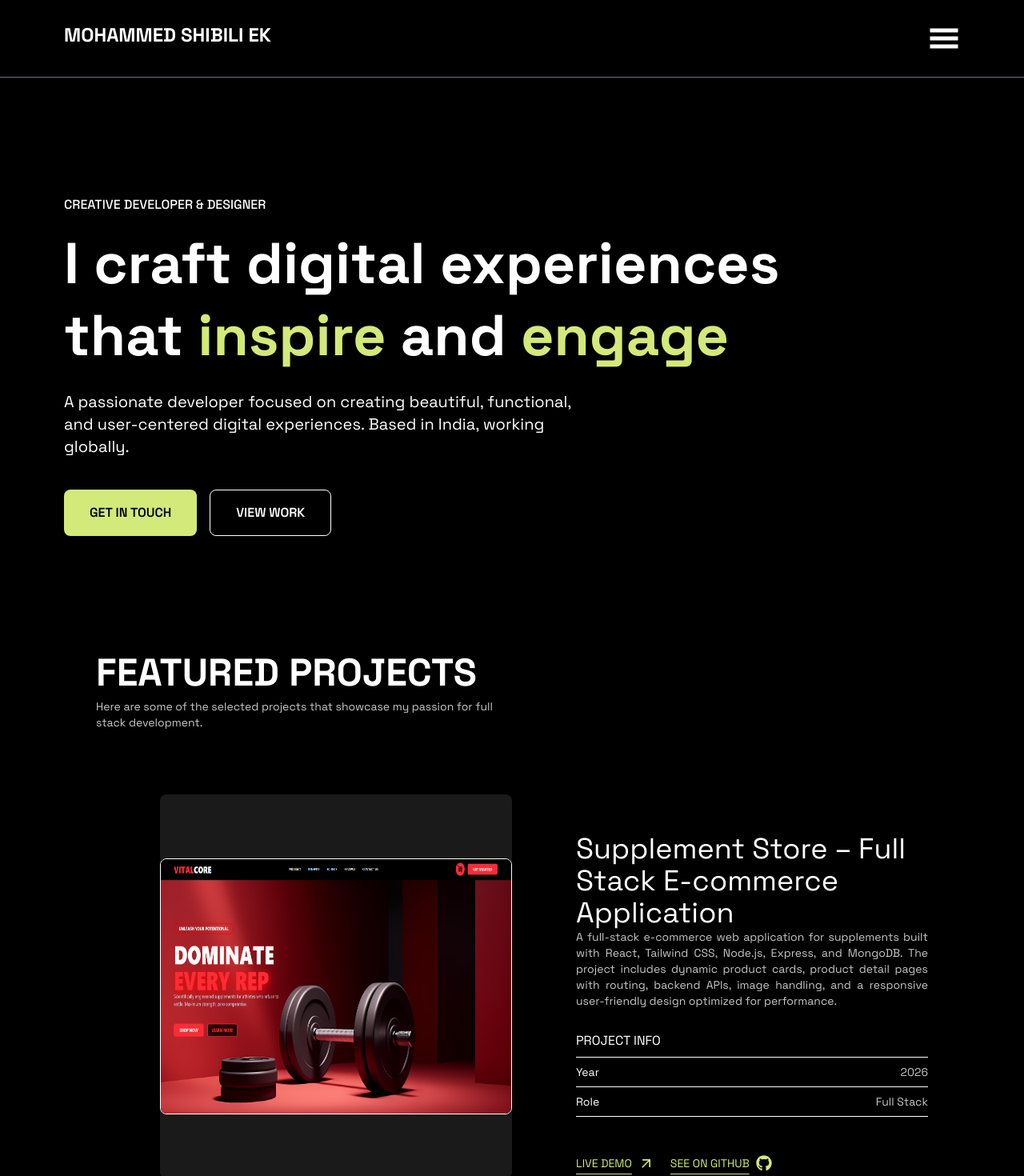
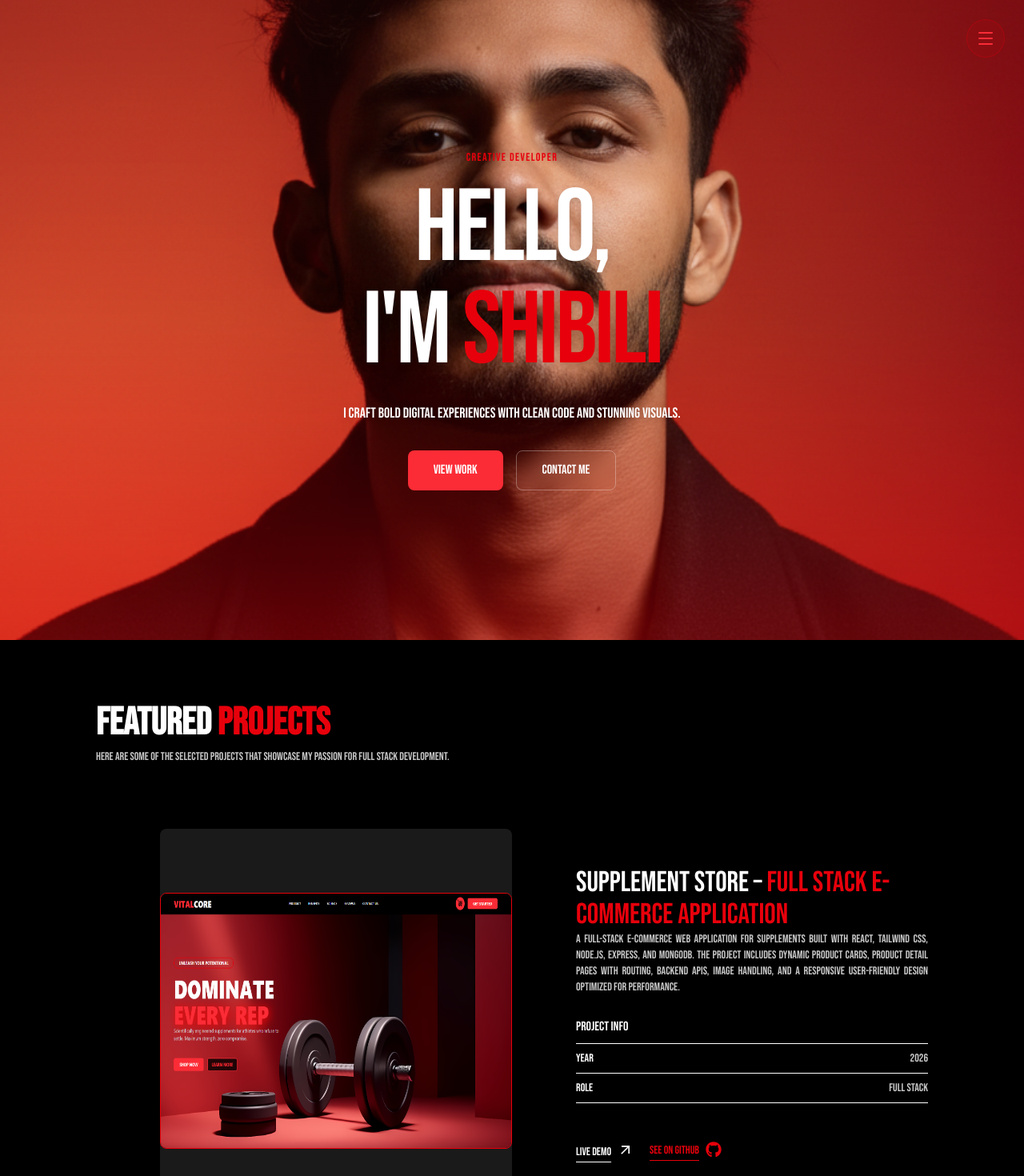
Before and after one commit to Mohammedshibili10/PORTFOLIO, a React (Vite) app: page / in a window 1280 px wide. Shown: the top 1470 px of the page at 80% size. Built offline with nearby package versions, Linux system fonts and the light colour scheme.

Commit message:
desgin changed

```diff
--- a/src/App.css
+++ b/src/App.css
@@ -3,3 +3,6 @@
 @theme{
     --font-display:"Space Grotesk", sans-serif;
 }
+.font-display {
+  font-family: 'Bebas Neue', sans-serif;
+}
--- a/src/components/Form.jsx
+++ b/src/components/Form.jsx
@@ -77,7 +77,7 @@ export default function Form() {
       {/* BUTTON */}
       <button
         type="submit"
-        className="group flex items-center gap-3 bg-[#D3E97A] text-black px-8 py-3.5 rounded-full font-semibold text-sm uppercase tracking-wider hover:brightness-110 transition-all duration-300"
+        className="group flex items-center gap-3 bg-red-600 text-white text-black px-8 py-3.5 rounded-full font-semibold text-sm uppercase tracking-wider hover:brightness-110 transition-all duration-300"
       >
         Send Message
         <Send className="w-4 h-4 group-hover:translate-x-1 transition-transform duration-300" />
--- a/src/components/Navbar.jsx
+++ b/src/components/Navbar.jsx
@@ -1,76 +1,156 @@
-import React, { useState } from 'react'
-import { IoClose } from "react-icons/io5";
-import { GiHamburgerMenu } from "react-icons/gi";
-import { Link } from 'react-router-dom'
+// import React, { useState } from 'react'
+// import { IoClose } from "react-icons/io5";
+// import { GiHamburgerMenu } from "react-icons/gi";
+// import { Link } from 'react-router-dom'
 
-export default function Navbar() {
-  const [open, setOpen] = useState(false)
-  function add() {
-    setOpen(!open)
-  }
-  return (
-    <div className='text-white relative'>
-      <div className=' flex justify-between  px-5 md:px-10 lg:px-20 py-4 md:py-7 border-b border-gray-500 '>
+// export default function Navbar() {
+//   const [open, setOpen] = useState(false)
+//   function add() {
+//     setOpen(!open)
+//   }
+//   return (
+//     <div className='text-white relative'>
+//       <div className=' flex justify-between  px-5 md:px-10 lg:px-20 py-4 md:py-7 border-b border-gray-500 '>
 
-        <div >
-          <Link to="/"><h1 className='text-lg lg:text-2xl lg:text-2xl font-bold'>MOHAMMED <span className=''>SHIBILI EK</span> </h1></Link>
-        </div>
-        {/* <div className='sm:hidden lg:flex text-white gap-20 mt-2 font-bold'>
-          <Link to={'/'}><p>HOME</p></Link>
-          <Link to={'/work'}><p>WORK</p></Link>
-          <Link to={'/about'}><p>ABOUT</p></Link>
-          <Link to={'/contact'}><p>CONTACT</p></Link>
-        </div> */}
-        <div className='' >
-          {open ? <IoClose onClick={add} style={{ color: 'white', fontSize: '40px', }} />
-            : <GiHamburgerMenu onClick={add} style={{ color: 'white', fontSize: '40px', }} />
-          }
+//         <div >
+//           <Link to="/"><h1 className='text-lg lg:text-2xl lg:text-2xl font-bold'>MOHAMMED <span className=''>SHIBILI EK</span> </h1></Link>
+//         </div>
+//         {/* <div className='sm:hidden lg:flex text-white gap-20 mt-2 font-bold'>
+//           <Link to={'/'}><p>HOME</p></Link>
+//           <Link to={'/work'}><p>WORK</p></Link>
+//           <Link to={'/about'}><p>ABOUT</p></Link>
+//           <Link to={'/contact'}><p>CONTACT</p></Link>
+//         </div> */}
+//         <div className='' >
+//           {open ? <IoClose onClick={add} style={{ color: 'white', fontSize: '40px', }} />
+//             : <GiHamburgerMenu onClick={add} style={{ color: 'white', fontSize: '40px', }} />
+//           }
 
-        </div>
+//         </div>
 
-        <div
-          className={`fixed inset-0 z-40 bg-black/60 backdrop-blur-sm transition-opacity duration-300
-    ${open ? "opacity-100 visible" : "opacity-0 invisible"}`}
-          onClick={() => setOpen(false)}
-        />
+//         <div
+//           className={`fixed inset-0 z-40 bg-black/60 backdrop-blur-sm transition-opacity duration-300
+//     ${open ? "opacity-100 visible" : "opacity-0 invisible"}`}
+//           onClick={() => setOpen(false)}
+//         />
 
-        {/* SIDEBAR */}
-        <div
-          className={`fixed top-0 right-0 z-50 h-screen w-[320px] bg-[#0d0d0d] border-l border-[#222]
-    transform transition-transform duration-500 ease-in-out
-    ${open ? "translate-x-0" : "translate-x-full"}`}
-        >
-          <div className="flex flex-col items-center py-16 space-y-8 text-white">
+//         {/* SIDEBAR */}
+//         <div
+//           className={`fixed top-0 right-0 z-50 h-screen w-[320px] bg-[#0d0d0d] border-l border-[#222]
+//     transform transition-transform duration-500 ease-in-out
+//     ${open ? "translate-x-0" : "translate-x-full"}`}
+//         >
+//           <div className="flex flex-col items-center py-16 space-y-8 text-white">
 
-            {[
-              { name: "HOME", path: "/" },
-              { name: "WORK", path: "/work" },
-              { name: "ABOUT", path: "/about" },
-              { name: "CONTACT", path: "/contact" },
-            ].map((item) => (
-              <Link
-                key={item.name}
-                to={item.path}
-                onClick={() => setOpen(false)}
-                className="group w-[260px]"
-              >
-                <div
-                  className="flex items-center justify-center h-14 rounded-xl border border-[#D3E97A] text-lg font-semibold tracking-wider transition-all duration-300 hover:bg-[#D3E97A] hover:text-black hover:shadow-lg hover:shadow-[#D3E97A]/30"
-                >
-                  {item.name}
-                </div>
-              </Link>
-            ))}
+//             {[
+//               { name: "HOME", path: "/" },
+//               { name: "WORK", path: "/work" },
+//               { name: "ABOUT", path: "/about" },
+//               { name: "CONTACT", path: "/contact" },
+//             ].map((item) => (
+//               <Link
+//                 key={item.name}
+//                 to={item.path}
+//                 onClick={() => setOpen(false)}
+//                 className="group w-[260px]"
+//               >
+//                 <div
+//                   className="flex items-center justify-center h-14 rounded-xl border border-[#D3E97A] text-lg font-semibold tracking-wider transition-all duration-300 hover:bg-[#D3E97A] hover:text-black hover:shadow-lg hover:shadow-[#D3E97A]/30"
+//                 >
+//                   {item.name}
+//                 </div>
+//               </Link>
+//             ))}
 
-          </div>
-        </div>
-      </div>
+//           </div>
+//         </div>
+//       </div>
 
 
 
 
 
 
-    </div>
-  )
-}
+//     </div>
+//   )
+// }
+
+import { Hamburger, Link, Menu } from "lucide-react";
+import { useState } from "react";
+import { IoClose } from "react-icons/io5";
+
+
+const Navbar = () => {
+  const [open, setOpen] = useState(false);
+
+   const click = () => setOpen(prev => !prev);
+
+
+
+  return (
+    <>
+       <h1></h1>
+      {/* Toggle button – top right */}
+      <button onClick={click}
+        className="fixed top-6 right-6 z-[60] w-12 h-12 flex flex-col items-center justify-center gap-1.5 rounded-full bg-red-600/10 backdrop-blur-md border border-red-600/30 hover:bg-red-600/20 transition-all duration-300 glow-shadow">
+        {open ? (
+          <IoClose className="w-8 h-8 text-red-600 " />
+        ) : (
+          <Menu className="w-6 h-6 text-red-500 " />
+        )}
+      </button>
+
+      {/* Overlay */}
+      <div
+        className={`fixed inset-0 z-50 bg-black/60 backdrop-blur-sm transition-opacity duration-500 ${open ? "opacity-100 pointer-events-auto" : "opacity-0 pointer-events-none"
+          }`}
+        onClick={() => setOpen(false)}
+      />
+      {/* Side nav panel */}
+      <nav
+        className={`fixed top-0 right-0 z-50 h-full w-72 bg-black/70 backdrop-blur-4xl border-l border-red-700/80 flex flex-col items-center justify-center gap-2 transition-transform duration-500 ease-[cubic-bezier(0.22,1,0.36,1)] ${open ? "translate-x-0" : "translate-x-full"
+          }`}
+      >
+        {/* Glow decoration */}
+        <div className="absolute top-0 left-0 w-full h-1 bg-gradient-to-r from-transparent via-primary to-transparent" />
+        <a
+          href="#"
+          className="font-display text-4xl text-red-600 tracking-wider mb-10"
+        >SHIBILI </a>
+
+        {/*
+            className="text-muted-foreground hover:text-primary transition-all duration-300 text-lg font-medium tracking-widest uppercase py-3 px-8 w-full text-center hover:bg-primary/5"
+            style={{
+              transitionDelay: open ? `${i * 80 + 100}ms` : "0ms",
+              opacity: open ? 1 : 0,
+              transform: open ? "translateX(0)" : "translateX(30px)",
+            }}
+          */}
+
+
+        <div className=" hover:text-red-600 transition-all duration-300 text-2xl font-medium tracking-widest uppercase py-3 px-8 w-full text-center hover:bg-red-500/5 hover:scale-115 " style={{
+          transitionDelay: open ? `${80 + 100}ms` : "0ms",
+          opacity: open ? 1 : 0,
+          transform: open ? "translateX(0)" : "translateX(30px)",
+        }}>home</div>
+        <div className="hover:text-red-600 transition-all duration-300 text-2xl font-medium tracking-widest uppercase py-3 px-8 w-full text-center hover:bg-red-500/5 hover:scale-115" style={{
+          transitionDelay: open ? `${80 + 100}ms` : "0ms",
+          opacity: open ? 1 : 0,
+          transform: open ? "translateX(0)" : "translateX(30px)",
+        }}>work</div>
+        <div className="hover:text-red-600 transition-all duration-300 text-2xl font-medium tracking-widest uppercase py-3 px-8 w-full text-center hover:bg-red-500/5 hover:scale-115" style={{
+          transitionDelay: open ? `${80 + 100}ms` : "0ms",
+          opacity: open ? 1 : 0,
+          transform: open ? "translateX(0)" : "translateX(30px)",
+        }}>about</div>
+        <div className="hover:text-red-600 transition-all duration-300 text-2xl font-medium tracking-widest uppercase py-3 px-8 w-full text-center hover:bg-red-500/5 hover:scale-115" style={{
+          transitionDelay: open ? `${80 + 100}ms` : "0ms",
+          opacity: open ? 1 : 0,
+          transform: open ? "translateX(0)" : "translateX(30px)",
+        }}>contact</div>
+
+      </nav>
+    </>
+  );
+};
+export default Navbar;
--- a/src/components/Projectpage.jsx
+++ b/src/components/Projectpage.jsx
@@ -8,7 +8,8 @@ export default function Projectpage() {
     const project = [{
         id:1,
         image: image,
-        title: "Supplement Store – Full Stack E-commerce Application",
+        title: "Supplement Store – ",
+        type:"Full Stack E-commerce Application",
         Description: "A full-stack e-commerce web application for supplements built with React, Tailwind CSS, Node.js, Express, and MongoDB. The project includes dynamic product cards, product detail pages with routing, backend APIs, image handling, and a responsive user-friendly design optimized for performance.",
         year: "2026",
         role: "Full Stack ",
@@ -19,7 +20,8 @@ export default function Projectpage() {
     {
         id:2,
         image: ltsintro,
-        title: "LTS SMART SYSTEM - Frontend project",
+        title: "LTS SMART SYSTEM - ",
+        type:"Frontend project",
         Description: " A modern smart systems website built to showcase building automation, security, and integrated technology solutions. The platform highlights services such as ELV, IT infrastructure, home automation, and audiovisual systems, delivering a clean UI with responsive design for seamless user experience.",
         year: "2025",
         role: "Front-end ",
@@ -29,7 +31,8 @@ export default function Projectpage() {
     {
         id:3,
         image: nextxintro,
-        title: "NEXTX Games Store - Full Stack Project",
+        title: "NEXTX Games Store - ",
+        type:"Full Stack Project",
         Description: "Built a full-stack Gaming Store web application using the MERN stack (MongoDB, Express, React, Node.js). The platform allows users to browse products, add items to cart and wishlist, post reviews, and securely authenticate accounts. Designed a responsive and intuitive UI based on Figma, with a focus on smooth user experience and efficient backend API integration.",
         year: "Work is Ongoing ....",
         role: "Full stack "
@@ -41,11 +44,11 @@ export default function Projectpage() {
             {project.map((work)=>(
             <div className=' flex-cols md:flex-cols lg:flex  gap-20 mt-10 md:mt-20 font-display md:ml-10 xl:ml-20'>
                 <div className='  sm:w-90 md:w-full h-100 md:h-120 bg-[#1A1A1A] rounded-lg flex items-center justify-center '>
-                    <img className='border w-70 md:w-100 lg:w-80 xl:w-110 h-75 md:h-80 rounded-lg' src={work.image} alt="error" />
+                    <img className='border border-red-600 w-70 md:w-100 lg:w-80 xl:w-110 h-75 md:h-80 rounded-lg' src={work.image} alt="error" />
                 </div>
                 <div className=' w-full space-y-7 mt-8 md:mt-12'>
                     <div className=' '>
-                        <h1 className='text-2xl md:text-4xl'>{work.title}</h1>
+                        <h1 className='text-2xl md:text-4xl'>{work.title}<span className='text-red-600'>{work.type }</span></h1>
                         <p className='text-sm md:text-md text-justify text-[#C7C7C7]'>{work.Description}</p>
                     </div>
                     <div className=' space-y-2'>
@@ -63,8 +66,8 @@ export default function Projectpage() {
                         <hr ></hr>
                     </div>
                     <div className='flex gap-5 mt-12'>
-                    <a href={work.siteurl} target='_blank' rel='noopener noreferrer'>    <h1 className='text-sm md:text-md text-[#D3E97A] underline  underline-offset-8'>LIVE DEMO<MdArrowOutward className='w-5 h-5 ml-2 mb-1 text-[#D3E97A] inline ' /> </h1></a>
-                       <a href={work.giturl}><h1 className='text-sm md:text-md text-[#D3E97A] underline  underline-offset-8'> SEE ON GITHUB<FaGithub className='w-5 h-5 ml-2 mb-1 text-[#D3E97A] inline' /> </h1></a>
+                    <a href={work.siteurl} target='_blank' rel='noopener noreferrer'>    <h1 className='text-sm md:text-md text-white underline  underline-offset-8'>LIVE DEMO<MdArrowOutward className='w-5 h-5 ml-2 mb-1 text-white inline ' /> </h1></a>
+                       <a href={work.giturl}><h1 className='text-sm md:text-md text-red-600 underline  underline-offset-8'> SEE ON GITHUB<FaGithub className='w-5 h-5 ml-2  text-red-600 inline' /> </h1></a>
                     </div>
                 </div>
             </div>
--- a/src/index.css
+++ b/src/index.css
@@ -1,3 +1,6 @@
+@import url('https://fonts.googleapis.com/css2?family=Bebas+Neue&family=Inter:wght@300;400;500;600;700&display=swap');
+
+
 @tailwind base;
 @tailwind components;
 @tailwind utilities;
@@ -5,3 +8,12 @@ body{
  background:black;
 
 }
+@keyframes bg-zoom {
+  0% { transform: scale(1); }
+  50% { transform: scale(1.1); }
+  100% { transform: scale(1); }
+}
+
+.animate-bg-zoom {
+  animation: bg-zoom 10s ease-in-out infinite;
+}
--- a/src/pages/Featured.jsx
+++ b/src/pages/Featured.jsx
@@ -7,7 +7,7 @@ export default function Featured() {
       <div className='px-5  md:px-20 xl:px-30 '>
         <div className='max-w-md md:max-w-lg '>
             <div className='space-y-2 font-display'>
-            <h1 className='text-3xl  md:text-5xl font-bold '>FEATURED PROJECTS</h1>
+            <h1 className='text-3xl  md:text-5xl font-bold '>FEATURED <span className='text-red-600'>PROJECTS</span></h1>
             <p className='text-sm  md:text-md text-[#C7C7C7]'>Here are some of the selected projects that showcase my passion for full stack development.</p>
             </div>
         </div>
--- a/src/pages/Home.jsx
+++ b/src/pages/Home.jsx
@@ -9,7 +9,7 @@ import Form from '../components/Form';
 import ClickSpark from '../components/Clickspark';
 // import Particles from '../components/Particle';
 import { Link } from 'react-router-dom'
-import shibiliImage from '../assets/images/shibili2.png'
+import me from '../assets/images/me.png'
 
 import { FaArrowDown } from 'react-icons/fa';
 import Footer from '../components/Footer';
@@ -60,8 +60,9 @@ export default function Home() {
 
 
 
-      <section className="min-h-[90vh] flex flex-col justify-center px-5 md:px-10 lg:px-20 py-20">
-        <div className="max-w-4xl">
+      {/* <section className="min-h-[90vh] flex flex-col justify-center px-5 md:px-10 lg:px-20 py-20 "> */}
+      <section className="relative min-h-screen flex items-center justify-center overflow-hidden">
+        {/* <div className="max-w-4xl">
           <p className="text-primary text-sm md:text-base font-medium mb-4 animate-fade-in">
             CREATIVE DEVELOPER & DESIGNER
           </p>
@@ -87,6 +88,42 @@ export default function Home() {
               VIEW WORK
             </Link>
           </div>
+        </div> */}
+        <div className="absolute inset-0 z-0">
+          <div
+            className="absolute inset-0 bg-cover bg-center bg-no-repeat animate-bg-zoom"
+            style={{ backgroundImage: `url(${me})` }}
+          />
+          {/* Overlay gradient */}
+          <div className="absolute inset-0 bg-gradient-to-b from-red-900/10 via-red-800/0 to-red-600/40" />
+          <div className="absolute inset-0 bg-red-900/5 " />
+        </div>
+
+        <div className="relative z-10 container mx-auto px-6 text-center animate-slide-up">
+          <p className="text-red-600 font-medium tracking-widest uppercase text-sm mb-4">
+            Creative Developer
+          </p>
+          <h1 className="font-display text-7xl sm:text-8xl lg:text-9xl leading-none tracking-tight text-foreground drop-shadow-lg">
+            Hello,
+            <br />
+            I'm <span className="text-red-600">SHIBILI</span>
+          </h1>
+          <p className="mt-6 text-foreground/80 text-lg max-w-md mx-auto font-light drop-shadow-md">
+            I craft bold digital experiences with clean code and stunning visuals.
+          </p>
+          <div className="mt-8 flex gap-4 justify-center">
+            <button
+
+              className="px-8 py-3 bg-red-500 text-primary-foreground rounded-lg font-medium hover:opacity-90 transition-opacity glow-shadow"
+            >
+              View Work
+            </button>
+          <button
+              className="px-8 py-3 border border-white/30 text-white rounded-lg font-medium hover:bg-white/10 transition-colors backdrop-blur-sm"
+            >
+              Contact Me
+            </button>
+          </div>
         </div>
 
         {/* Scroll indicator */}
@@ -98,7 +135,7 @@ export default function Home() {
 
 
 
-      <div>
+      <div className='pt-20'>
         <Featured />
       </div>
 
@@ -108,12 +145,12 @@ export default function Home() {
       <div>
         <div className='px-5 md:px-20 lg:px-30 py-10 md:py-30 lg:flex lg:gap-30 xl:gap-90  '>
           <div>
-            <h1 className='text-4xl md:text-[50px] lg:text-6xl   font-bold'>ABOUT ME</h1>
+            <h1 className='text-4xl md:text-[50px] lg:text-6xl   font-bold '>ABOUT <span className='text-red-600'> ME</span></h1>
           </div>
           <div className=' max-w-7xl space-y-4 '>
             <h1 className='text-xl md:text-2xl lg:text-3xl xl:text-5xl text-left '>I’m a MERN Stack Developer skilled in MongoDB, Express, React, and Node.js, focused on building fast, scalable, and user-friendly web applications. </h1>
             <p className=' text-sm md:text-md   text-[#C7C7C7]'>I am a passionate MERN Stack Developer who builds modern, high-performance web applications using MongoDB, Express.js, React.js, and Node.js. I focus on writing clean, scalable code and creating intuitive user experiences while continuously upgrading my skills to deliver impactful digital solutions.</p>
-            <Link to={'/about'}> <h1 className='text-sm md:text-md underline underline-offset-8 text-[#D3E97A] '>MORE ABOUT ME</h1></Link>
+            <Link to={'/about'}> <h1 className='text-md md:text-md underline underline-offset-8 text-red-600 '>MORE ABOUT ME</h1></Link>
           </div>
         </div>
         <hr className='mt-35 text-gray-500' ></hr>
@@ -121,13 +158,13 @@ export default function Home() {
       {/* CONTACT */}
 
 
-    <main className="max-w-7xl mx-auto px-6 sm:px-10 lg:px-16 py-16 lg:py-28">
+      <main className="max-w-7xl mx-auto px-6 sm:px-10 lg:px-16 py-16 lg:py-28">
         <div className="grid  sm:grid-cols-2 gap-20">
 
           {/* LEFT CONTENT */}
           <div>
             <h1 className="text-4xl sm:text-5xl md:text-6xl font-bold leading-tight">
-              Get in touch <br /> with me!
+              Get in touch <br /><span className='text-red-600'>with me!</span>
             </h1>
 
             <p className="text-gray-400 mt-6 max-w-md">
@@ -140,8 +177,8 @@ export default function Home() {
               href="mailto:shibiliek516@gmail.com"
               className="flex items-center gap-4 mt-12 w-fit"
             >
-              <div className="w-12 h-12 rounded-full bg-[#D3E97A] flex items-center justify-center">
-                <MdOutlineEmail className="text-black w-5 h-5" />
+              <div className="w-12 h-12 rounded-full bg-red-600 flex items-center justify-center">
+                <MdOutlineEmail className="text-white  w-5 h-5" />
               </div>
               <span className="underline underline-offset-4 text-lg break-all">
                 shibiliek516@gmail.com
@@ -149,12 +186,12 @@ export default function Home() {
             </a>
 
             {/* SOCIAL ICONS */}
-          <div className="flex gap-6 mt-10 text-[#D3E97A]">
-                       <a href="https://www.linkedin.com/in/mohammed-shibili-ek" target='_blank'  rel="noopener noreferrer">  <FaLinkedinIn size={22} /></a>
-                     <a href="https://github.com/Mohammedshibili10" target='_blank'  rel="noopener noreferrer">  <FaGithub size={22} /></a>
-                        <a href="https://x.com/shibili_233" target='_blank'  rel="noopener noreferrer">  <FaXTwitter size={22} /></a>
-                       <a href="https://www.instagram.com/_.shibili._____?igsh=MTM0NzJlNGpvaGwzaA==" target='_blank'  rel="noopener noreferrer">   <FaInstagram size={22} /></a>
-                     </div>
+            <div className="flex gap-6 mt-10 text-red-600">
+              <a href="https://www.linkedin.com/in/mohammed-shibili-ek" target='_blank' rel="noopener noreferrer">  <FaLinkedinIn size={22} /></a>
+              <a href="https://github.com/Mohammedshibili10" target='_blank' rel="noopener noreferrer">  <FaGithub size={22} /></a>
+              <a href="https://x.com/shibili_233" target='_blank' rel="noopener noreferrer">  <FaXTwitter size={22} /></a>
+              <a href="https://www.instagram.com/_.shibili._____?igsh=MTM0NzJlNGpvaGwzaA==" target='_blank' rel="noopener noreferrer">   <FaInstagram size={22} /></a>
+            </div>
 
 
             {/* STATUS CARD */}
@@ -164,10 +201,10 @@ export default function Home() {
                 Freelance & Full-time roles
               </p>
 
-              <div className="mt-3 flex items-center gap-2 text-[#D3E97A] text-sm font-medium">
+              <div className="mt-3 flex items-center gap-2 text-red-600 text-sm font-medium">
                 <span className="relative flex h-2.5 w-2.5">
-                  <span className="absolute inline-flex h-full w-full rounded-full bg-[#D3E97A] opacity-75 animate-ping" />
-                  <span className="relative inline-flex rounded-full h-2.5 w-2.5 bg-[#D3E97A]" />
+                  <span className="absolute inline-flex h-full w-full rounded-full bg-red-600 opacity-75 animate-ping" />
+                  <span className="relative inline-flex rounded-full h-2.5 w-2.5 bg-red-600" />
                 </span>
                 Currently open to work
               </div>
@@ -178,7 +215,7 @@ export default function Home() {
           <div id="contact-form">
             <h2 className="text-2xl font-semibold mb-10 flex items-center gap-2">
               Send a message
-              <ArrowUpRight className="w-5 h-5 text-[#D3E97A]" />
+              <ArrowUpRight className="w-5 h-5 text-red-600" />
             </h2>
 
             <Form />
```
Also changed, not shown: src/assets/images/me.png (added).
